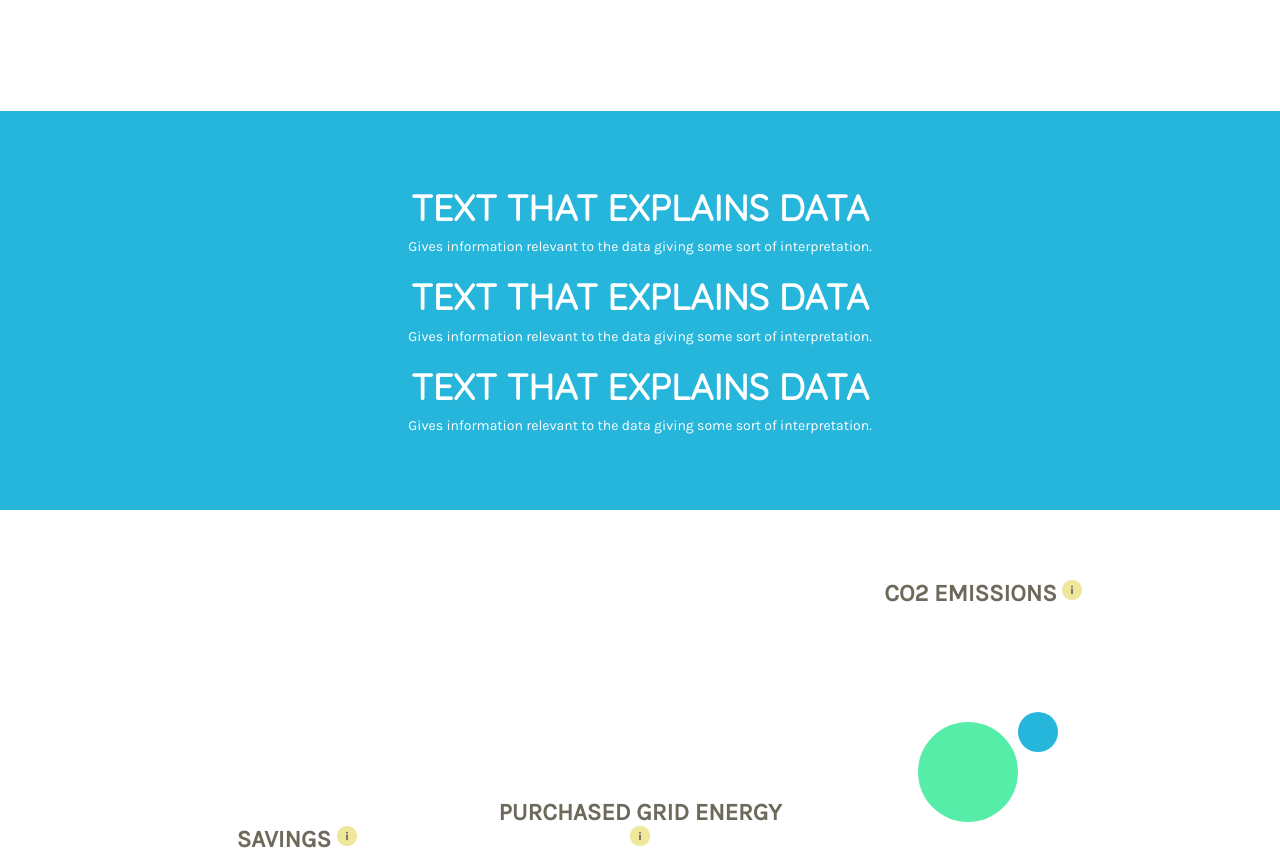
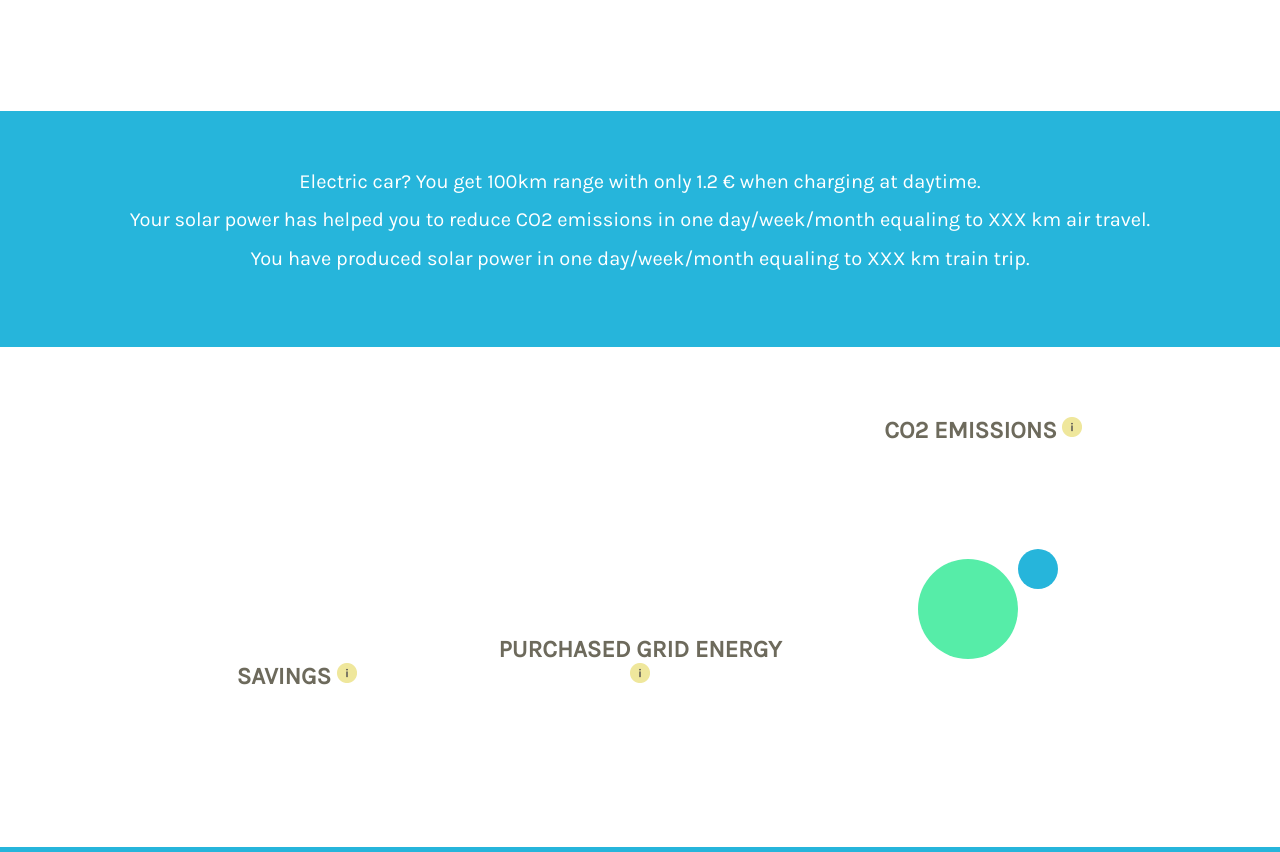
Before and after one commit to katebennu/elwedo-solar, a Django app: template infographics/templates/infographics/index.html in a window 1280 px wide. Shown: the part 570-1422 px from the top of the page. Run offline with Django 3.2, Linux system fonts and the light colour scheme; the template is opened without the code that fills it, so the values that code supplies are empty; some libraries are stand-ins or nearby versions.

Commit message:
update explanation text

```diff
--- a/infographics/static/infographics/style.css
+++ b/infographics/static/infographics/style.css
@@ -505,7 +505,12 @@ h1 {
 .explanation {
     padding-top: 57px;
     padding-bottom: 64px;
+    font-size: 20px;
 }
+
+/*.explanation p {*/
+    /*font-size: 50px;*/
+/*}*/
 
 @media screen and (max-width: 770px) {
     h1 {
--- a/infographics/static/infographics/timeline.js
+++ b/infographics/static/infographics/timeline.js
@@ -258,6 +258,9 @@ function stackedChart(fullData, buildingOn, timeFrame, svg, width, height, maxY,
                 .style("border-style", "none")
         })
 }
+
+// explanation ribbon
+
 
 // small graphs
 function euroChart(data) {
--- a/infographics/templates/infographics/explanation.html
+++ b/infographics/templates/infographics/explanation.html
@@ -1,14 +1,11 @@
 <div class="blue-ribbon explanation ribbon">
     <div id="expl1">
-        <h1>TEXT THAT EXPLAINS DATA</h1>
-        <p>Gives information relevant to the data giving some sort of interpretation.</p>
+        <p>Electric car? You get 100km range with only 1.2 € when charging at daytime.</p>
     </div>
     <div id="expl2">
-        <h1>TEXT THAT EXPLAINS DATA</h1>
-        <p>Gives information relevant to the data giving some sort of interpretation.</p>
+        <p>Your solar power has helped you to reduce CO2 emissions in one day/week/month equaling to XXX km air travel.</p>
     </div>
     <div id="expl3">
-        <h1>TEXT THAT EXPLAINS DATA</h1>
-        <p>Gives information relevant to the data giving some sort of interpretation.</p>
+        <p>You have produced solar power in one day/week/month equaling to XXX km train trip.</p>
     </div>
 </div>
```
